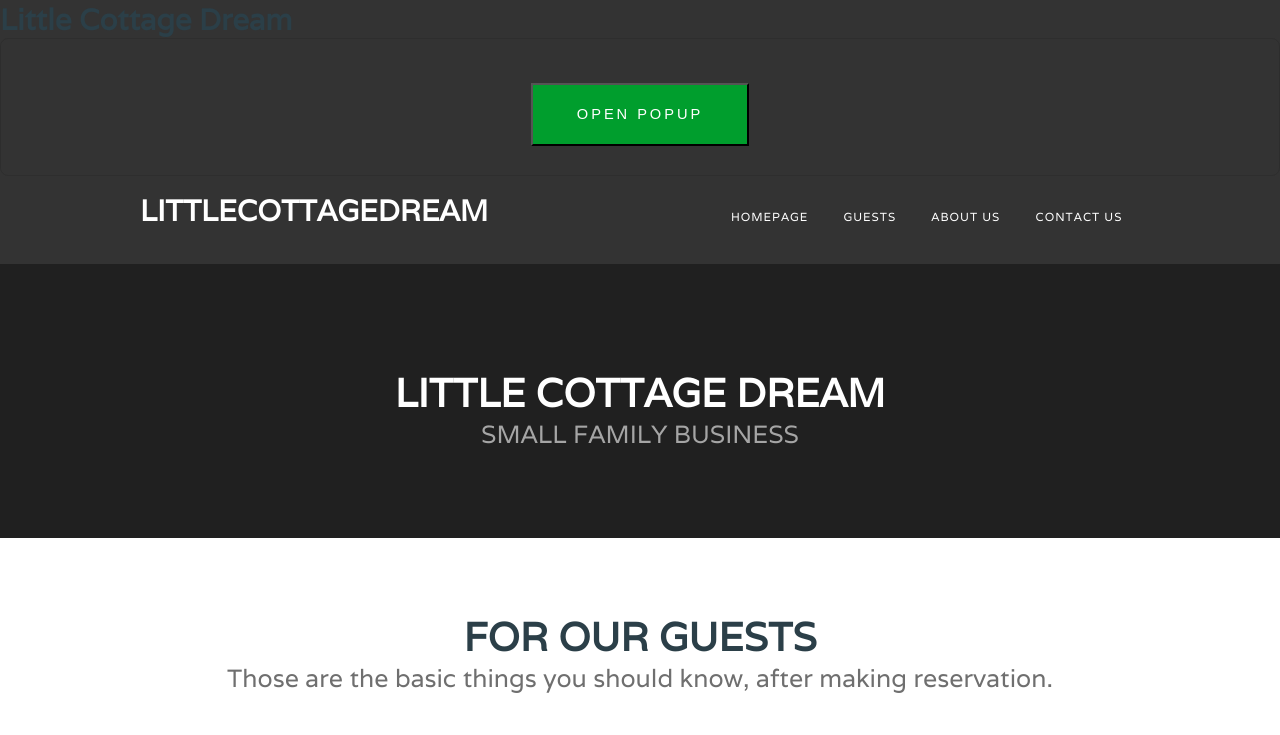
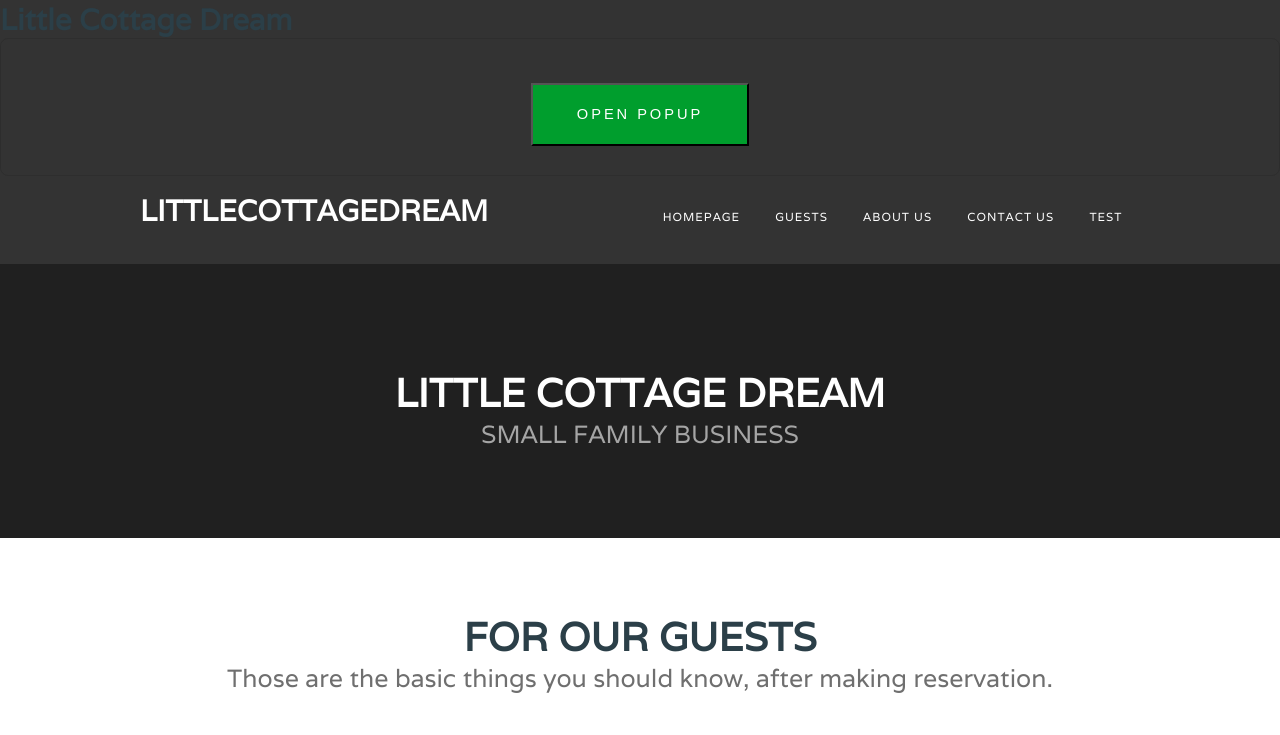
Before and after one commit to Lejla23/plantella, a plain HTML site: page index.html in a window 1280 px wide. Shown: the top 735 px of the page. Drawn offline with Linux system fonts and the light colour scheme.

Commit message:
test commit

```diff
--- a/index.html
+++ b/index.html
@@ -29,7 +29,7 @@
 				<li><a href="#extra" accesskey="2" title="">Guests</a></li>
 				<li><a href="#featured" accesskey="3" title="">About Us</a></li>
 				<li><a href= "#page" accesskey="4" title="">Contact Us</a></li>
-
+				<li><a href= "#page" accesskey="4" title="">test</a></li>
 
 			</ul>
 
```
